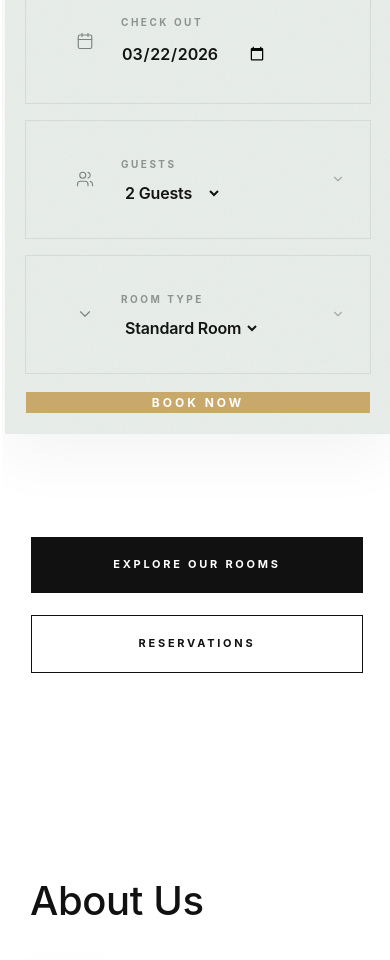
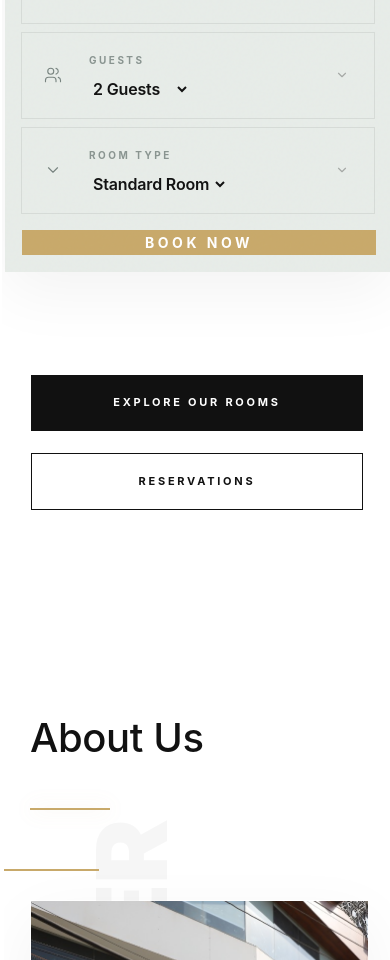
Before and after one commit to gohypedevelopers-stack/Hider, a Next.js app: page / in a window 390 px wide. Shown: the part 1040-2000 px from the top of the page. Built offline with nearby package versions, Linux system fonts and the light colour scheme.

Commit message:
feat: add About Us section component with styling and initial styles for BookingBar, Gallery, and Navbar components.

```diff
--- a/src/app/components/AboutUs.module.css
+++ b/src/app/components/AboutUs.module.css
@@ -112,7 +112,15 @@
     position: relative;
 }
 
-.content h2 {
+.mobileTitle {
+    display: none;
+}
+
+.desktopTitle {
+    display: block;
+}
+
+.content h2, .mobileTitle h2 {
     font-family: var(--font-heading);
     font-size: clamp(40px, 4.5vw, 56px);
     color: var(--app-text);
@@ -157,7 +165,7 @@
 .stats {
     display: block;
     font-family: var(--font-heading);
-    font-size: clamp(32px, 8vw, 48px);
+    font-size: clamp(18px, 4vw, 24px);
     color: var(--brand-gold);
     line-height: 1;
     font-weight: 500;
@@ -185,7 +193,17 @@
 @media (max-width: 1100px) {
     .inner {
         grid-template-columns: 1fr;
-        gap: 80px;
+        gap: 60px;
+    }
+
+    .mobileTitle {
+        display: block;
+        order: 1;
+        margin-bottom: -20px;
+    }
+
+    .desktopTitle {
+        display: none;
     }
 
     .imageWrapper {
@@ -194,7 +212,7 @@
     }
 
     .content {
-        order: 1;
+        order: 3;
         padding-left: 0;
     }
 
@@ -210,7 +228,7 @@
 
 @media (max-width: 600px) {
     .highlights {
-        grid-template-columns: 1fr;
-        gap: 32px;
+        grid-template-columns: repeat(3, 1fr);
+        gap: 16px;
     }
 }
--- a/src/app/components/AboutUs.tsx
+++ b/src/app/components/AboutUs.tsx
@@ -7,6 +7,17 @@ export default function AboutUs() {
     return (
         <section id="about" className={styles.section}>
             <div className={`lux-container ${styles.inner}`}>
+                <motion.div
+                    className={styles.mobileTitle}
+                    initial={{ opacity: 0, y: 30 }}
+                    whileInView={{ opacity: 1, y: 0 }}
+                    viewport={{ once: true, margin: "-100px" }}
+                    transition={{ duration: 1.2, ease: [0.22, 1, 0.36, 1] }}
+                >
+                    <h2>About Us</h2>
+                    <div className={styles.divider} />
+                </motion.div>
+
                 <motion.div
                     className={styles.imageWrapper}
                     initial={{ opacity: 0, x: -60, scale: 1.05 }}
@@ -33,8 +44,10 @@ export default function AboutUs() {
                     viewport={{ once: true, margin: "-100px" }}
                     transition={{ duration: 1.2, delay: 0.2, ease: [0.22, 1, 0.36, 1] }}
                 >
-                    <h2>About Us</h2>
-                    <div className={styles.divider} />
+                    <div className={styles.desktopTitle}>
+                        <h2>About Us</h2>
+                        <div className={styles.divider} />
+                    </div>
                     <p>
                         Experience a relaxing and comfortable stay at Hotel Hider, conveniently located near NH-48 and IMT Manesar.
                         Our property offers spacious rooms, modern amenities, and warm hospitality for business travelers, families,
--- a/src/app/components/BookingBar.module.css
+++ b/src/app/components/BookingBar.module.css
@@ -160,11 +160,20 @@
 @media (max-width: 768px) {
     .container {
         flex-direction: column;
+        padding: 16px;
     }
 
     .field {
         flex: 1 0 100%;
         width: 100%;
-        margin: 8px 0;
+        margin: 4px 0;
+        padding: 16px 20px;
+    }
+
+    .submitBtn {
+        width: 100%;
+        height: 72px;
+        font-size: 14px;
+        margin-top: 12px;
     }
 }
--- a/src/app/components/Gallery.module.css
+++ b/src/app/components/Gallery.module.css
@@ -125,9 +125,9 @@
 
 @media (max-width: 600px) {
     .grid {
-    display: grid;
-    grid-template-columns: repeat(4, 1fr);
-    gap: 15px;
+        display: grid;
+        grid-template-columns: 1fr;
+        gap: 24px;
     }
     .section {
         padding: 80px 0;
--- a/src/app/components/Navbar.module.css
+++ b/src/app/components/Navbar.module.css
@@ -35,7 +35,7 @@
 }
 
 .logoImg {
-    height: 100px;
+    height: 70px;
     width: auto;
     padding-top: 8px;
     filter: var(--logo-filter);
```
